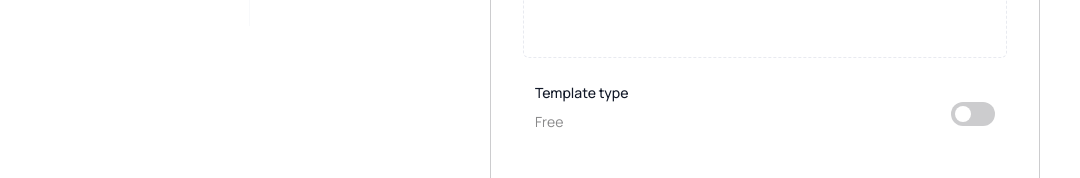
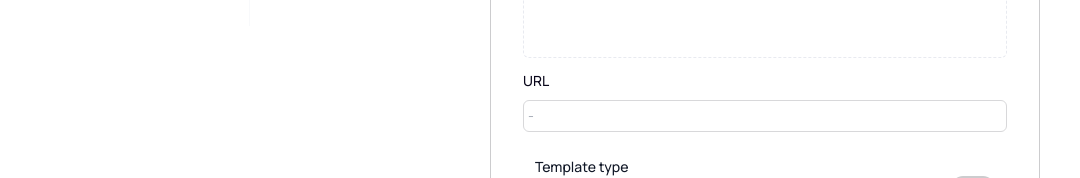
Before and after one commit to tddamith/makeite.com_admin, a React (Create React App) app: page /create-store in a window 1280 px wide. Shown: the part 774-952 px from the top of the page, without its empty margins (0-1080 px from the left). Built offline with nearby package versions, Linux system fonts and the light colour scheme; no server answers.

Commit message:
Update index.jsx

```diff
--- a/src/containers/createStore/index.jsx
+++ b/src/containers/createStore/index.jsx
@@ -90,6 +90,23 @@ const CreateStore = () => {
       isShowRequired: false,
       elementConfig: {
         type: "number",
+        placeholder: "-",
+      },
+      touched: false,
+      validation: {
+        required: true,
+      },
+      isValid: false,
+      invalidReason: "",
+      value: "",
+    },
+    url: {
+      key: "url",
+      label: "URL",
+      size: "md",
+      isShowRequired: false,
+      elementConfig: {
+        type: "text",
         placeholder: "-",
       },
       touched: false,
@@ -287,6 +304,14 @@ const CreateStore = () => {
               />
             )}
           </>
+          <InputBox
+            data={updateForm.url}
+            onChange={async (e) => {
+              e.preventDefault();
+              await handleChange(e.target.value, updateForm.url.key);
+            }}
+          />
+
           <TemplateTypeSwitch
             name="Status"
             value={isActive}
```
